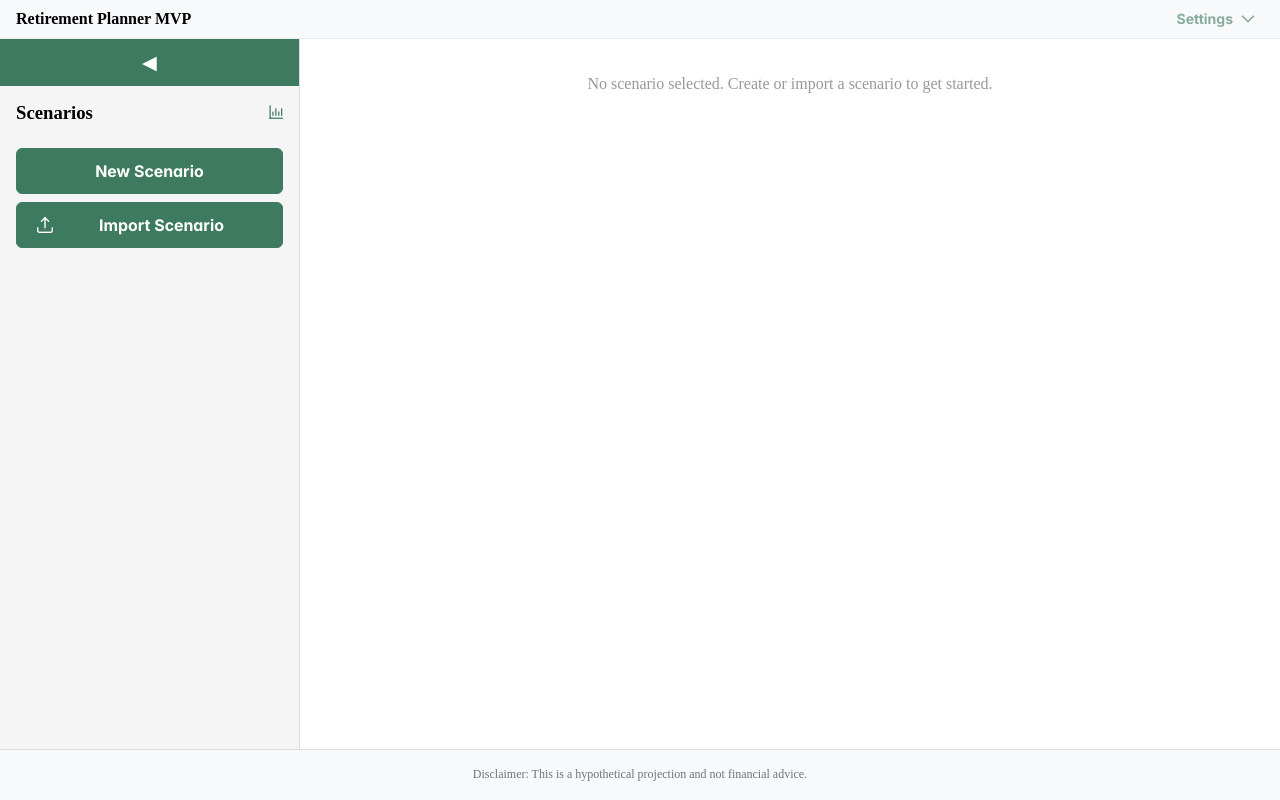
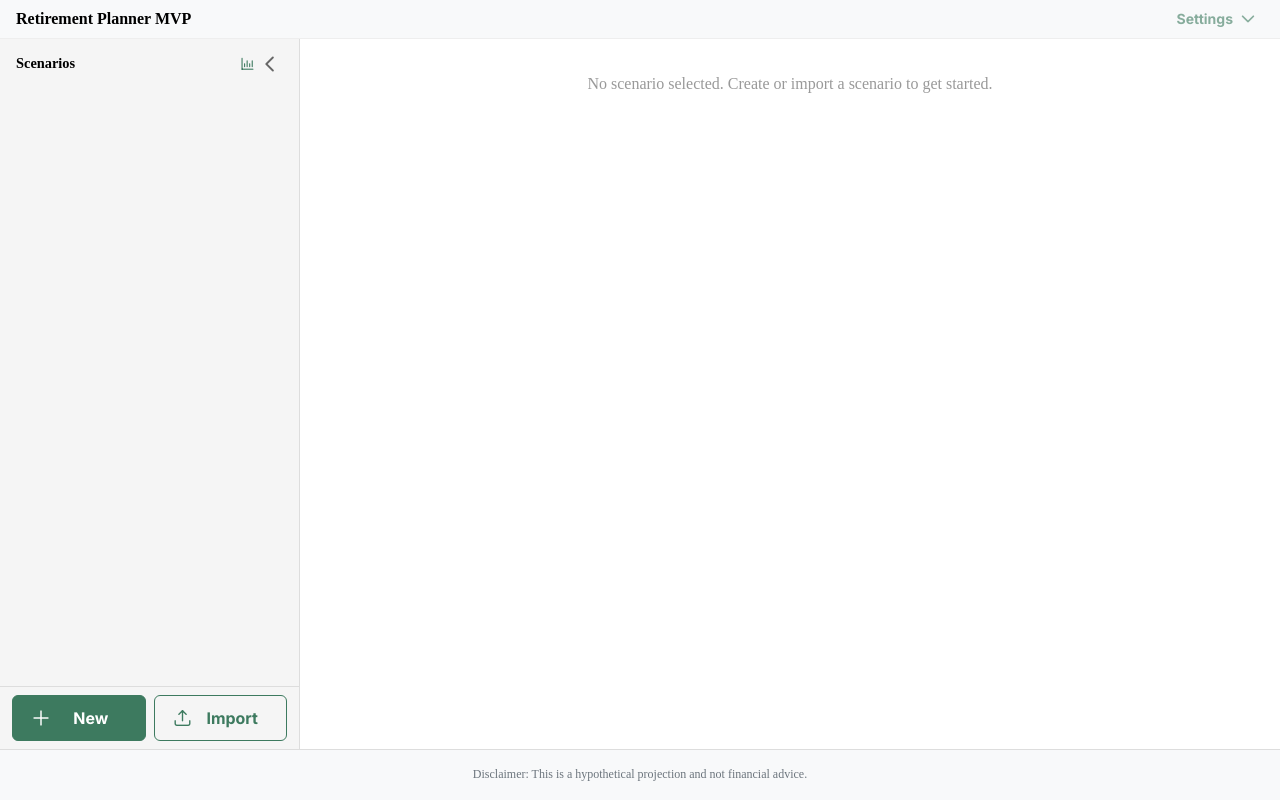
Before and after one commit to remackgeek/retirement-planner, a React (Vite) app: page / in a window 1280 px wide. Built offline with nearby package versions, Linux system fonts and the light colour scheme.

Commit message:
feat: sidebar polish — scannable rows, sticky footer, ghost chevron, mobile auto-close, chart resize fix

```diff
--- a/src/components/AppContent/AppContent.tsx
+++ b/src/components/AppContent/AppContent.tsx
@@ -1,10 +1,10 @@
-import { useState } from 'react';
+import { useState, useEffect } from 'react';
 import styled from 'styled-components';
 import AppHeader from '../AppHeader/AppHeader';
 import Content from '../Content/Content';
 import Sidebar from '../Sidebar/Sidebar';
 import Footer from '../Footer';
-import { colors, mediaQuery } from '../../styles/theme';
+import { breakpoints, colors, mediaQuery } from '../../styles/theme';
 
 const AppContentContainer = styled.div`
   display: flex;
@@ -29,9 +29,36 @@ const Backdrop = styled.div<{ $visible: boolean }>`
   }
 `;
 
+const mobileMediaQuery = `(max-width: ${breakpoints.mobile - 1}px)`;
+
 const AppContent: React.FC = () => {
-  const [isSidebarOpen, setIsSidebarOpen] = useState(true);
-  const toggle = () => setIsSidebarOpen(o => !o);
+  const [isSidebarOpen, setIsSidebarOpen] = useState(() => {
+    if (typeof window === 'undefined') return true;
+    return !window.matchMedia(mobileMediaQuery).matches;
+  });
+  // Dispatch a resize event after the sidebar CSS transition so Chart.js
+  // re-measures its container after the layout shift.
+  const nudgeChartResize = (delay = 330) =>
+    setTimeout(() => window.dispatchEvent(new Event('resize')), delay);
+
+  const toggle = () => {
+    setIsSidebarOpen(o => !o);
+    nudgeChartResize();
+  };
+
+  // Auto-close the sidebar when the viewport crosses into mobile width
+  // (e.g. shrinking a desktop window or rotating a tablet to portrait).
+  // Nudge Chart.js on both crossing directions: the sidebar enters/exits the
+  // flex layout flow, changing the content area width in ways Chart.js misses.
+  useEffect(() => {
+    const mql = window.matchMedia(mobileMediaQuery);
+    const handler = (e: MediaQueryListEvent) => {
+      if (e.matches) setIsSidebarOpen(false);
+      nudgeChartResize(50);
+    };
+    mql.addEventListener('change', handler);
+    return () => mql.removeEventListener('change', handler);
+  }, []);
 
   return (
     <AppContentContainer>
--- a/src/components/Sidebar/Sidebar.tsx
+++ b/src/components/Sidebar/Sidebar.tsx
@@ -1,5 +1,5 @@
 import { useState, useContext } from 'react';
-import styled from 'styled-components';
+import styled, { css } from 'styled-components';
 import { RetirementContext } from '../../context/RetirementContext';
 import { Button } from 'primereact/button';
 import { ConfirmDialog } from 'primereact/confirmdialog';
@@ -7,6 +7,7 @@ import ScenarioDialog from '../../dialogs/ScenarioDialog';
 import type { Scenario } from '../../types/Scenario';
 import { confirmDialog } from 'primereact/confirmdialog';
 import { spacing, colors, border, fontSize, mediaQuery, layout } from '../../styles/theme';
+import { formatCurrencyShort } from '../../utils/formatCurrencyShort';
 
 interface SidebarProps {
   isOpen: boolean;
@@ -22,6 +23,7 @@ const SidebarContainer = styled.aside<{ $isOpen: boolean }>`
   display: flex;
   flex-direction: column;
   overflow: hidden;
+  ${props => !props.$isOpen && css`cursor: pointer;`}
 
   ${mediaQuery.mobile} {
     position: fixed;
@@ -32,101 +34,168 @@ const SidebarContainer = styled.aside<{ $isOpen: boolean }>`
     z-index: 100;
     transform: translateX(${props => (props.$isOpen ? '0' : '-100%')});
     transition: transform 0.3s ease;
+    cursor: auto;
   }
 `;
 
-const ToggleButton = styled.button`
-  padding: ${spacing.md};
-  background-color: ${colors.primary};
-  color: white;
-  border: none;
-  cursor: pointer;
-  font-size: 1.2rem;
-  transition: background-color 0.2s;
-
-  &:hover {
-    background-color: ${colors.primaryHover};
-  }
+const CollapsedStrip = styled.div`
+  display: flex;
+  align-items: center;
+  justify-content: center;
+  height: 100%;
+  color: ${colors.textSecondary};
+  font-size: ${fontSize.lg};
 
   ${mediaQuery.mobile} {
     display: none;
   }
 `;
 
-const CloseMobileButton = styled.button`
-  display: none;
-  ${mediaQuery.mobile} {
+const Header = styled.div`
   display: flex;
   align-items: center;
-    justify-content: flex-end;
-    padding: ${spacing.sm} ${spacing.md};
-    background-color: ${colors.primary};
-    color: white;
+  justify-content: space-between;
+  padding: ${spacing.md} ${spacing.lg} ${spacing.sm};
+  flex-shrink: 0;
+`;
+
+const HeaderTitle = styled.h3`
+  margin: 0;
+  font-size: ${fontSize.md};
+`;
+
+const HeaderActions = styled.div`
+  display: flex;
+  align-items: center;
+  gap: ${spacing.xs};
+`;
+
+const GhostIconButton = styled.button`
+  display: inline-flex;
+  align-items: center;
+  justify-content: center;
+  width: 1.6rem;
+  height: 1.6rem;
+  padding: 0;
+  background: transparent;
   border: none;
+  border-radius: ${border.radius};
+  color: ${colors.textSecondary};
   cursor: pointer;
-    font-size: ${fontSize.xl};
-    width: 100%;
+  font-size: ${fontSize.sm};
+  transition: background-color 0.15s, color 0.15s;
+
+  &:hover {
+    background-color: ${colors.hoverRow};
+    color: ${colors.textPrimary};
   }
 `;
 
-const SidebarContent = styled.div<{ $isOpen: boolean }>`
-  padding: ${props => (props.$isOpen ? spacing.lg : '0')};
-  opacity: ${props => (props.$isOpen ? '1' : '0')};
-  transition: opacity 0.3s ease;
-  overflow-y: auto;
+const CloseMobileButton = styled(GhostIconButton)`
+  display: none;
+  ${mediaQuery.mobile} {
+    display: inline-flex;
+  }
+`;
 
+const DesktopToggle = styled(GhostIconButton)`
   ${mediaQuery.mobile} {
-    padding: ${spacing.lg};
-    opacity: 1;
+    display: none;
   }
 `;
 
 const ScenarioList = styled.ul`
   list-style: none;
-  padding: 0;
+  padding: 0 ${spacing.sm};
   margin: 0;
-`;
-
-const ScenarioItem = styled.li<{ $isActive: boolean }>`
-  padding: 0.3rem ${spacing.sm};
-  cursor: pointer;
-  background-color: ${(props) => (props.$isActive ? colors.activeRow : 'transparent')};
-  &:hover {
-    background-color: ${colors.hoverRow};
-  }
-`;
-
-const ScenarioRow = styled.div`
-  display: flex;
-  justify-content: space-between;
-  align-items: center;
-`;
-
-const ScenarioName = styled.span`
   flex: 1;
+  overflow-y: auto;
+  overflow-x: hidden;
 `;
 
 const ScenarioActions = styled.div`
   display: flex;
   gap: 0;
+  opacity: 0;
+  transition: opacity 0.15s;
+  flex-shrink: 0;
 `;
 
-const ChipsRow = styled.div`
+const ScenarioItem = styled.li<{ $isActive: boolean }>`
+  padding: ${spacing.xs} ${spacing.sm};
+  border-radius: ${border.radius};
+  cursor: pointer;
+  background-color: ${(props) => (props.$isActive ? colors.activeRow : 'transparent')};
   display: flex;
-  flex-wrap: wrap;
-  gap: ${spacing.xs};
-  padding: 0.15rem 0 0;
+  align-items: center;
+  gap: ${spacing.sm};
+  font-size: ${fontSize.base};
+
+  &:hover {
+    background-color: ${(props) => (props.$isActive ? colors.activeRow : colors.hoverRow)};
+  }
+
+  &:hover ${ScenarioActions} {
+    opacity: 1;
+  }
+
+  ${(props) =>
+    props.$isActive &&
+    css`
+      ${ScenarioActions} {
+        opacity: 1;
+      }
+    `}
 `;
 
-const Chip = styled.span`
+const ScenarioName = styled.span<{ $isActive: boolean }>`
+  flex: 1;
+  min-width: 0;
+  white-space: nowrap;
+  overflow: hidden;
+  text-overflow: ellipsis;
+  font-weight: ${(props) => (props.$isActive ? 600 : 400)};
+`;
+
+const Metrics = styled.span`
+  display: inline-flex;
+  align-items: baseline;
+  gap: ${spacing.sm};
+  font-variant-numeric: tabular-nums;
+  flex-shrink: 0;
+`;
+
+const Total = styled.span`
+  color: ${colors.textSecondary};
   font-size: ${fontSize.xs};
-  padding: 0.1rem 0.4rem;
-  border-radius: ${border.radiusRound};
-  background: ${colors.chipBg};
-  color: ${colors.chipText};
-  white-space: nowrap;
-  line-height: 1.4;
 `;
+
+const Probability = styled.span<{ $defined: boolean }>`
+  color: ${(props) => (props.$defined ? colors.textPrimary : colors.textMuted)};
+  font-size: ${fontSize.sm};
+  min-width: 2.6rem;
+  text-align: right;
+`;
+
+const Footer = styled.div`
+  display: flex;
+  gap: ${spacing.sm};
+  padding: ${spacing.sm} ${spacing.md};
+  background-color: ${colors.bgMedium};
+  border-top: ${border.standard};
+  flex-shrink: 0;
+`;
+
+const FooterButton = styled(Button)`
+  flex: 1;
+`;
+
+const actionButtonStyle = {
+  padding: '0.1rem 0.15rem',
+  fontSize: '0.6rem',
+  width: '1.6rem',
+  minWidth: '1.6rem',
+} as const;
 
 const Sidebar: React.FC<SidebarProps> = ({ isOpen, onToggle }) => {
   const [dialogVisible, setDialogVisible] = useState(false);
@@ -161,41 +230,56 @@ const Sidebar: React.FC<SidebarProps> = ({ isOpen, onToggle }) => {
     }
   };
 
+  if (!isOpen) {
     return (
-    <SidebarContainer $isOpen={isOpen}>
-      <ToggleButton onClick={onToggle}>
-        {isOpen ? '◀' : '▶'}
-      </ToggleButton>
-      <CloseMobileButton onClick={onToggle}>
+      <SidebarContainer $isOpen={false} onClick={onToggle} aria-label="Expand sidebar">
+        <CollapsedStrip>
+          <i className="pi pi-chevron-right" />
+        </CollapsedStrip>
+      </SidebarContainer>
+    );
+  }
+
+  return (
+    <SidebarContainer $isOpen={true}>
+      <Header>
+        <HeaderTitle>Scenarios</HeaderTitle>
+        <HeaderActions>
+          <i
+            className="pi pi-chart-bar"
+            style={{ fontSize: fontSize.sm, color: colors.primary }}
+          />
+          <DesktopToggle onClick={onToggle} aria-label="Collapse sidebar">
+            <i className="pi pi-chevron-left" />
+          </DesktopToggle>
+          <CloseMobileButton onClick={onToggle} aria-label="Close sidebar">
             <i className="pi pi-times" />
           </CloseMobileButton>
-      <SidebarContent $isOpen={isOpen}>
-        <h3 style={{ margin: `0 0 ${spacing.sm}`, display: 'flex', alignItems: 'center', justifyContent: 'space-between' }}>
-          Scenarios
-          <i className="pi pi-chart-bar" style={{ fontSize: fontSize.base, color: colors.primary }} />
-        </h3>
+        </HeaderActions>
+      </Header>
       <ScenarioList>
         {scenarios.map((scenario) => {
           const isActive = activeScenario?.id === scenario.id;
+          const total = scenario.accounts.reduce((sum, a) => sum + a.balance, 0);
+          const prob = scenario.lastSuccessProbability;
           return (
             <ScenarioItem
               key={scenario.id}
               $isActive={isActive}
+              onClick={() => setActiveScenario(scenario.id)}
             >
-                <ScenarioRow>
-                  <ScenarioName onClick={() => setActiveScenario(scenario.id)}>
-                    {scenario.name}
-                  </ScenarioName>
+              <ScenarioName $isActive={isActive}>{scenario.name}</ScenarioName>
+              <Metrics>
+                <Total>{formatCurrencyShort(total)}</Total>
+                <Probability $defined={prob != null}>
+                  {prob != null ? `${prob}%` : '—'}
+                </Probability>
+              </Metrics>
               <ScenarioActions>
                 <Button
                   icon='pi pi-trash'
                   className='p-button-text p-button-danger'
-                      style={{
-                        padding: '0.1rem 0.15rem',
-                        fontSize: '0.6rem',
-                        width: '1.6rem',
-                        minWidth: '1.6rem',
-                      }}
+                  style={actionButtonStyle}
                   onClick={(e) => {
                     e.stopPropagation();
                     confirmDialog({
@@ -211,12 +295,7 @@ const Sidebar: React.FC<SidebarProps> = ({ isOpen, onToggle }) => {
                 <Button
                   icon='pi pi-download'
                   className='p-button-text'
-                      style={{
-                        padding: '0.1rem 0.15rem',
-                        fontSize: '0.6rem',
-                        width: '1.6rem',
-                        minWidth: '1.6rem',
-                      }}
+                  style={actionButtonStyle}
                   onClick={(e) => {
                     e.stopPropagation();
                     exportScenario(scenario.id);
@@ -227,12 +306,7 @@ const Sidebar: React.FC<SidebarProps> = ({ isOpen, onToggle }) => {
                 <Button
                   icon='pi pi-pencil'
                   className='p-button-text'
-                      style={{
-                        padding: '0.1rem 0.15rem',
-                        fontSize: '0.6rem',
-                        width: '1.6rem',
-                        minWidth: '1.6rem',
-                      }}
+                  style={actionButtonStyle}
                   onClick={(e) => {
                     e.stopPropagation();
                     setEditingScenario(scenario);
@@ -242,31 +316,23 @@ const Sidebar: React.FC<SidebarProps> = ({ isOpen, onToggle }) => {
                   tooltipOptions={{ position: 'top' }}
                 />
               </ScenarioActions>
-                </ScenarioRow>
-                {isActive && activeScenario && (
-                  <ChipsRow>
-                    <Chip>Age {activeScenario.currentAge}</Chip>
-                    <Chip>{activeScenario.incomeEvents.length} income</Chip>
-                    <Chip>{activeScenario.spendingGoals.length} goals</Chip>
-                  </ChipsRow>
-                )}
             </ScenarioItem>
           );
         })}
       </ScenarioList>
-        <div style={{ marginTop: 'auto', paddingTop: spacing.lg }}>
-          <Button
-            label='New Scenario'
+      <Footer>
+        <FooterButton
+          label='New'
+          icon='pi pi-plus'
           onClick={() => setDialogVisible(true)}
-            style={{ width: '100%' }}
         />
-          <Button
-            label='Import Scenario'
+        <FooterButton
+          label='Import'
           icon='pi pi-upload'
+          className='p-button-outlined'
           onClick={() => importScenario()}
-            style={{ width: '100%', marginTop: spacing.sm }}
         />
-        </div>
+      </Footer>
       <ScenarioDialog
         visible={dialogVisible}
         onHide={handleDialogHide}
@@ -274,7 +340,6 @@ const Sidebar: React.FC<SidebarProps> = ({ isOpen, onToggle }) => {
         scenario={editingScenario || undefined}
       />
       <ConfirmDialog />
-      </SidebarContent>
     </SidebarContainer>
   );
 };
--- /dev/null
+++ b/src/utils/formatCurrencyShort.ts
@@ -0,0 +1,18 @@
+/**
+ * Format a dollar amount in compact form: "$1.2M", "$850K", "$500".
+ * Negatives wrap as "-$1.2M". Zero returns "$0".
+ */
+export const formatCurrencyShort = (amount: number): string => {
+  if (!Number.isFinite(amount)) return '—';
+  const sign = amount < 0 ? '-' : '';
+  const n = Math.abs(amount);
+  if (n >= 1_000_000) {
+    const v = n / 1_000_000;
+    return `${sign}$${v >= 10 ? Math.round(v) : v.toFixed(1)}M`;
+  }
+  if (n >= 1_000) {
+    const v = n / 1_000;
+    return `${sign}$${v >= 10 ? Math.round(v) : v.toFixed(1)}K`;
+  }
+  return `${sign}$${Math.round(n)}`;
+};
```
Also changed, not shown: src/components/Chart/Chart.tsx (+10 -0 lines), src/components/Content/Content.tsx (+14 -1 lines), src/types/Scenario.tsx (+8 -0 lines), .claude/settings.local.json, 1 other file (tests, documents, lock files or other folders). Lines whose indentation alone changed are shown as unchanged.
